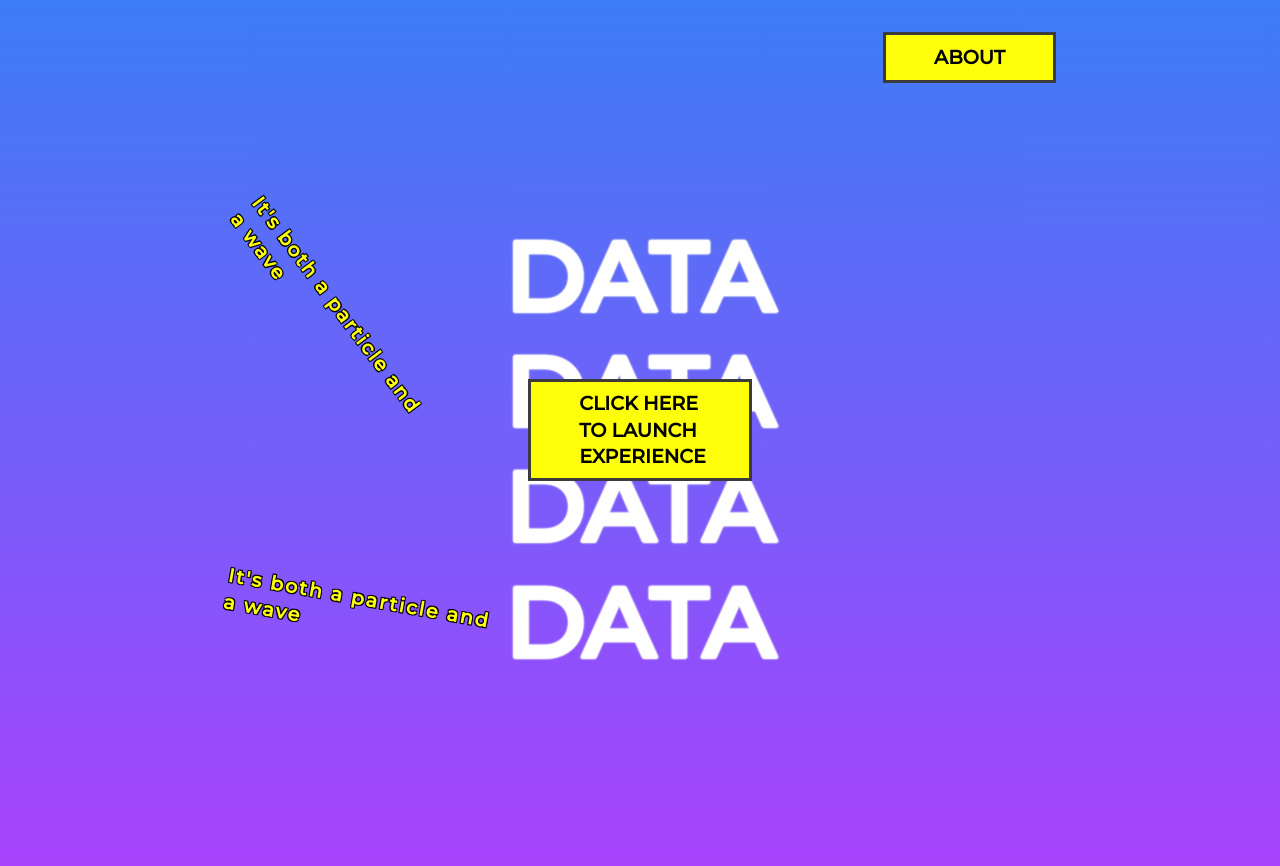
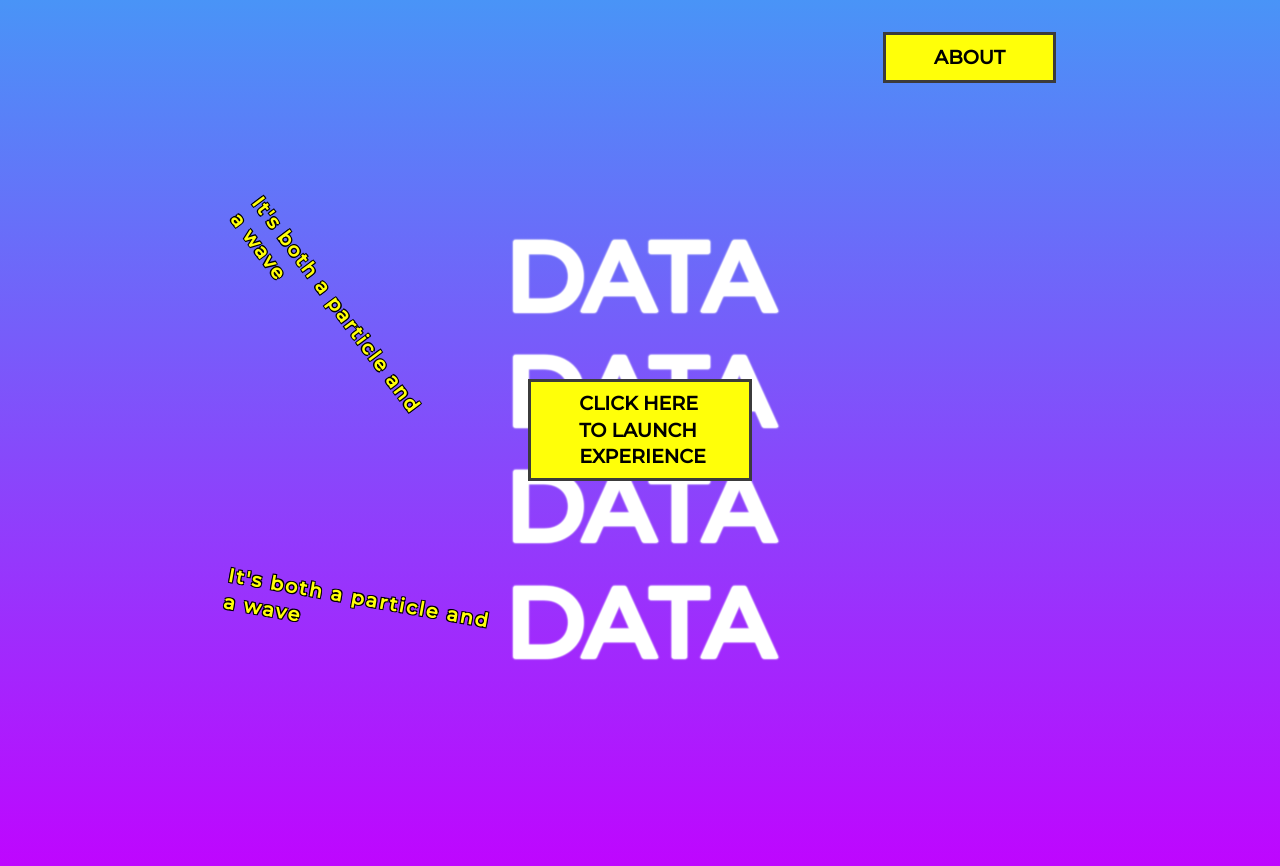
Before and after one commit to arc64/datadatadata, a Jekyll site: the page built from index.html, in a window 1280 px wide. Shown: the top 866 px of the page. Built offline with Jekyll 4.4.1, drawn with Linux system fonts in a browser that asks for light colours.

Commit message:
Swapped About/Essay pages, finished styling (except column widths)

```diff
--- a/_sass/theme-basic-art.scss
+++ b/_sass/theme-basic-art.scss
@@ -355,12 +355,6 @@
 
 }
 
-.wrapper {
-  position: relative;
-  height: 100vh;
-  top: 0;
-  overflow: hidden;
-}
 
 .background-videos {
   position: fixed;
@@ -383,17 +377,11 @@
   width: 100%;
 }
 
-.home.wrapper {
-  background: rgb(173,64,254);
-  background: linear-gradient(0deg, rgba(173,64,254,1) 0%, rgba(60,125,245,1) 100%);
-}
-
 .dazzler {
-  display: flex;
+  // display: flex;
   // flex-direction: row;
-  flex-direction: column;
-  align-items: center;
-  width: 100%;
+  // flex-direction: column;
+  // align-items: center;
   // justify-content: space-between;
 
   // @include medium {
@@ -409,10 +397,7 @@
   .callout {
     border: 3px solid $border-color;
     background-color: $callout-bg-color;
-    min-width: 20em;
-    max-width: 50em;
-    width: 70%;
-    padding: 3rem;
+    padding: 2rem;
     height: min-content;
   }
 
@@ -421,7 +406,7 @@
   // }
 }
 
-.nav {
+.home .nav, .essay .nav {
   width: 100%;
   z-index: 11;
   position: relative;
@@ -432,6 +417,10 @@
   }
 }
 
+.main-content .action :first-child {
+  margin-top: 0.5rem;
+}
+
 .action {
   border: 3px solid $border-color;
   background-color: $callout-bg-color-secondary;
@@ -439,9 +428,8 @@
 
   margin-bottom: 2.5rem;
 
-
   a, p {
-    margin: 0.5rem 3rem !important;
+    margin: 0.5rem 3rem ;
     display: inline-block;
     text-transform: uppercase;
     font-size: 1.2rem;
@@ -499,10 +487,99 @@
   width: 14em;
 }
 
+.wrapper {
+  position: relative;
+  height: 100vh;
+  top: 0;
+}
+
+.home.wrapper {
+  overflow: hidden;
+  background: rgb(173,64,254);
+  background: linear-gradient(0deg, rgba(195, 0, 255,1) 0%, rgba(73, 148, 247,1) 100%);
+}
+
+.essay {
+  .dazzler {
+    width: 100%;
+  }
+
+  .callout {
+    min-width: 20em;
+    max-width: 50em;
+    width: 70%;
+  }
+}
+
+.about {
+  &.wrapper {
+    height: 100%;
+    min-height: 100vh;
+    background: rgb(252, 79, 0);
+    background: linear-gradient(0deg, rgb(255, 255, 255) 0%, rgba(255, 102, 0,1) 100%);
+  }
+
+  .action {
+    width: auto;
+    margin-bottom: 1rem;
+    text-align: center;
+    font-weight: bold;
+  }
+
+  .main-content {
+    padding: 2rem;
+
+    .items {
+      display: flex;
+      flex-direction: row;
+      gap: 1em;
+      justify-content: center;
+
+      @include small {
+        flex-direction: column;
+      }
+    }
+
+    .dazzler:first-child{
+      margin-bottom: 2rem;
+    }
+
+    .sidebar {
+      font-size: 0.7rem;
+      flex: 1;
+      order: 1;
+
+      .action a {
+        font-size: 2.1rem;
+        line-height: 1.2;
+        padding-top: 0.8rem;
+        padding-bottom: 0.8rem;
+
+      }
+    }
+
+    .main {
+      flex:2;
+      order: 2;
+
+      .nav {
+        display: flex;
+        flex-direction: column;
+      }
+
+      .action {
+        width: max-content;
+        align-self: flex-end;
+      }
+    }
+
+  }
+}
+
 .overlay {
   width: 100%;
   height: 100%;
-  overflow: hidden;
+
   position: absolute;
   top: 0;
   left: 0;
```
Also changed, not shown: about.html (+21 -21 lines), essay.html (added, +48 -0 lines), 1 other file.
